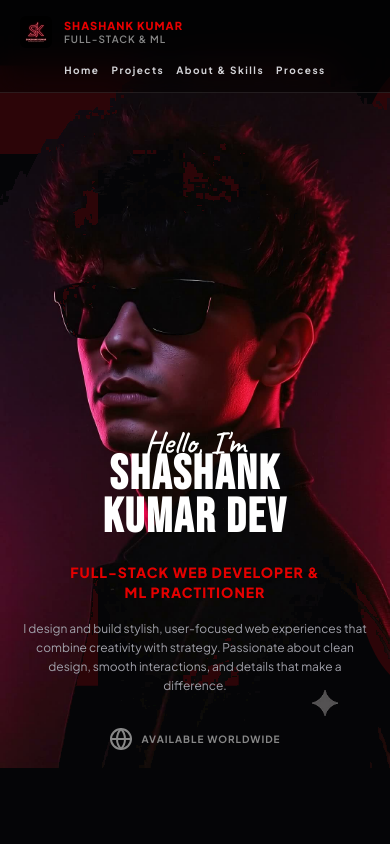
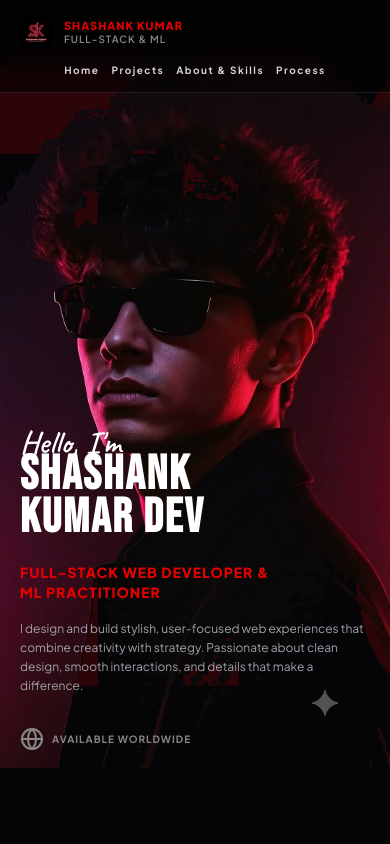
Before and after one commit to Shashankdev341/my_portfolio, a React (Vite) app: page / in a window 390 px wide. Shown: the top 844 px of the page. Built offline with nearby package versions, Linux system fonts and the light colour scheme.

Commit message:
Left-align mobile hero text while keeping 50vh top padding

```diff
--- a/src/index.css
+++ b/src/index.css
@@ -738,18 +738,18 @@ body {
   }
   .hero-ref-layout {
     flex-direction: column;
-    align-items: center;
-    text-align: center;
+    align-items: flex-start;
+    text-align: left;
     gap: 40px;
   }
   .hero-ref-left {
     max-width: 100%;
     display: flex;
     flex-direction: column;
-    align-items: center;
+    align-items: flex-start;
   }
   .hero-globe {
-    justify-content: center;
+    justify-content: flex-start;
   }
   .hero-ref-right {
     width: 100%;
```
